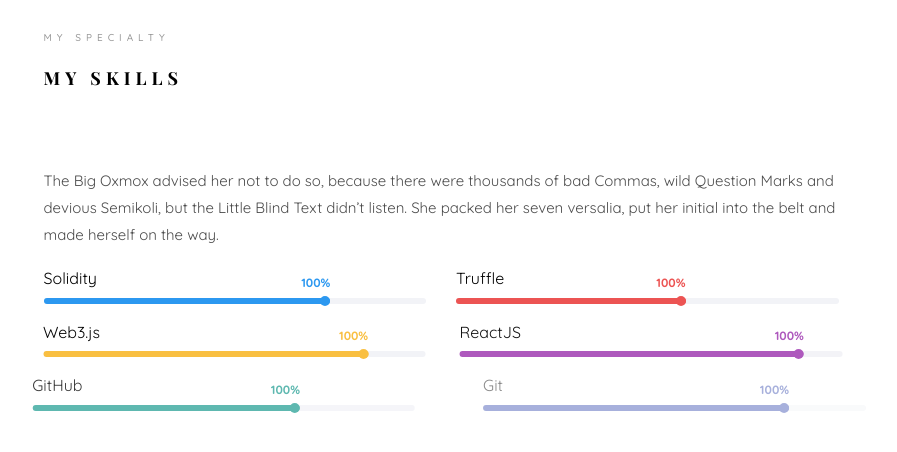
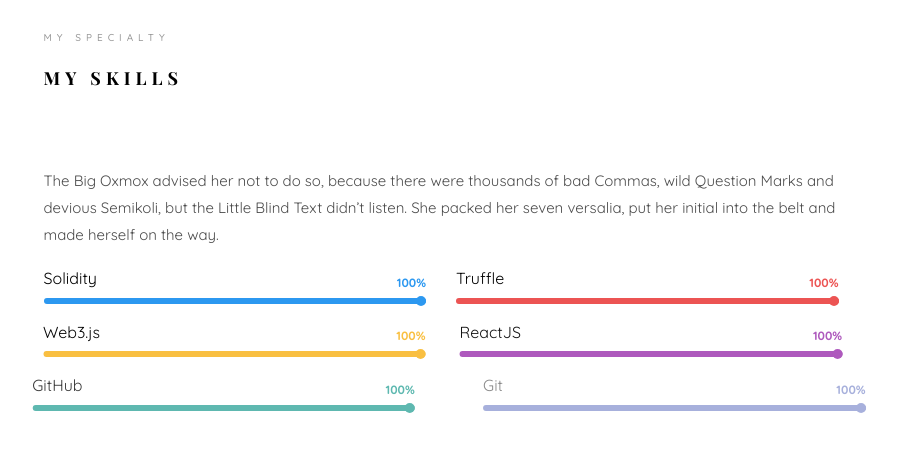
Before and after one commit to DAppProgrammer/DAppProgrammer.github.io, a plain HTML site: page index.html in a window 1280 px wide. Shown: the part 3305-3757 px from the top of the page, without its empty margins (349-1246 px from the left). Drawn offline with nearby package versions, Linux system fonts and the light colour scheme; files whose address does not match are found by name; a web font is replaced by a local one.

Commit message:
Skills section updated

```diff
--- a/index.html
+++ b/index.html
@@ -307,7 +307,7 @@ Copyright &copy;<script>document.write(new Date().getFullYear());</script> All r
 								<h3>Solidity</h3>
 								<div class="progress">
 								 	<div class="progress-bar color-1" role="progressbar" aria-valuenow="100"
-								  	aria-valuemin="0" aria-valuemax="100" style="width:75%">
+								  	aria-valuemin="0" aria-valuemax="100" style="width:100%">
 								    <span>100%</span>
 								  	</div>
 								</div>
@@ -318,7 +318,7 @@ Copyright &copy;<script>document.write(new Date().getFullYear());</script> All r
 								<h3>Truffle</h3>
 								<div class="progress">
 								 	<div class="progress-bar color-2" role="progressbar" aria-valuenow="100"
-								  	aria-valuemin="0" aria-valuemax="100" style="width:60%">
+								  	aria-valuemin="0" aria-valuemax="100" style="width:100%">
 								    <span>100%</span>
 								  	</div>
 								</div>
@@ -329,7 +329,7 @@ Copyright &copy;<script>document.write(new Date().getFullYear());</script> All r
 								<h3>Web3.js</h3>
 								<div class="progress">
 								 	<div class="progress-bar color-3" role="progressbar" aria-valuenow="100"
-								  	aria-valuemin="0" aria-valuemax="100" style="width:85%">
+								  	aria-valuemin="0" aria-valuemax="100" style="width:100%">
 								    <span>100%</span>
 								  	</div>
 								</div>
@@ -340,7 +340,7 @@ Copyright &copy;<script>document.write(new Date().getFullYear());</script> All r
 								<h3>ReactJS</h3>
 								<div class="progress">
 								 	<div class="progress-bar color-4" role="progressbar" aria-valuenow="100"
-								  	aria-valuemin="0" aria-valuemax="100" style="width:90%">
+								  	aria-valuemin="0" aria-valuemax="100" style="width:100%">
 								    <span>100%</span>
 								  	</div>
 								</div>
@@ -351,7 +351,7 @@ Copyright &copy;<script>document.write(new Date().getFullYear());</script> All r
 								<h3>GitHub</h3>
 								<div class="progress">
 								 	<div class="progress-bar color-5" role="progressbar" aria-valuenow="100"
-								  	aria-valuemin="0" aria-valuemax="100" style="width:70%">
+								  	aria-valuemin="0" aria-valuemax="100" style="width:100%">
 								    <span>100%</span>
 								  	</div>
 								</div>
@@ -362,7 +362,7 @@ Copyright &copy;<script>document.write(new Date().getFullYear());</script> All r
 								<h3>Git</h3>
 								<div class="progress">
 								 	<div class="progress-bar color-6" role="progressbar" aria-valuenow="100"
-								  	aria-valuemin="0" aria-valuemax="100" style="width:80%">
+								  	aria-valuemin="0" aria-valuemax="100" style="width:100%">
 								    <span>100%</span>
 								  	</div>
 								</div>
```
